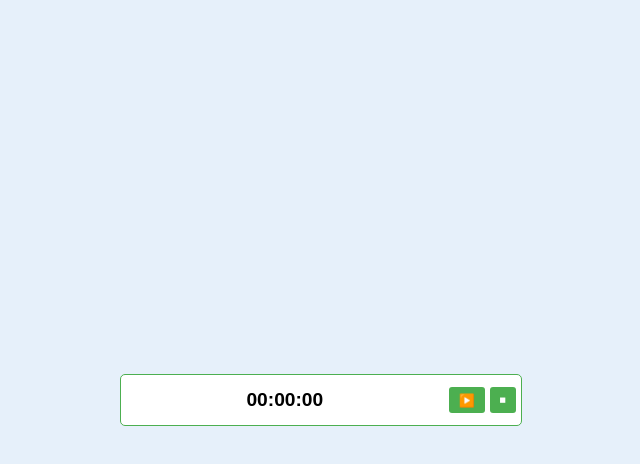
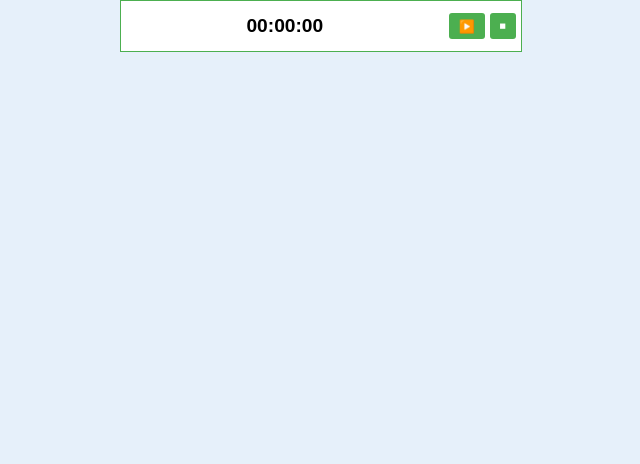
Before and after one commit to mekingcode/NotionHub, a plain HTML site: page timer.html in a window 1280 px wide. Shown: the whole page, without its empty margins (319-959 px from the left). Drawn offline with Linux system fonts and the light colour scheme.

Commit message:
Update timer.html

```diff
--- a/timer.html
+++ b/timer.html
@@ -16,7 +16,6 @@
       display: flex;
       justify-content: center;
       align-items: center;
-      height: 100vh;
       margin: 0;
       background-color: #e6f0fa;
     }
@@ -26,7 +25,6 @@
       align-items: center;
       justify-content: space-between;
       border: 1px solid #4caf50;
-      border-radius: 5px;
       background: white;
       width: 400px;
       /* 容器宽度 */
```
